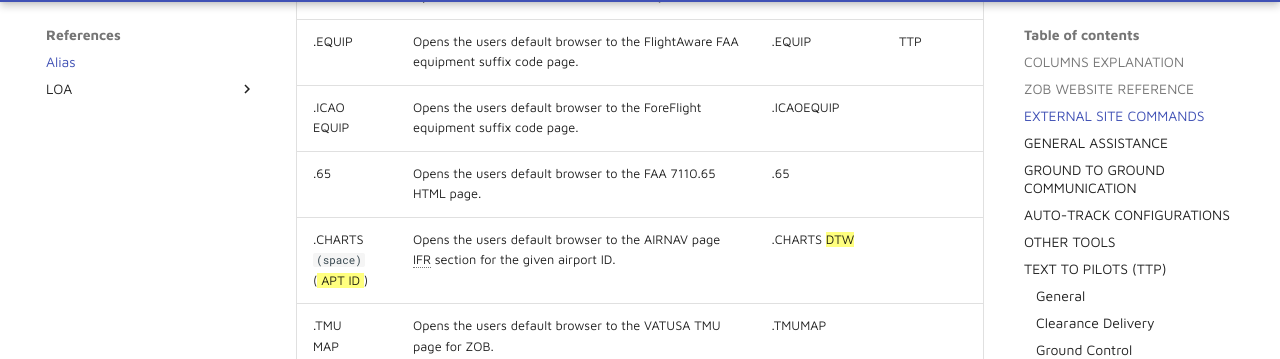
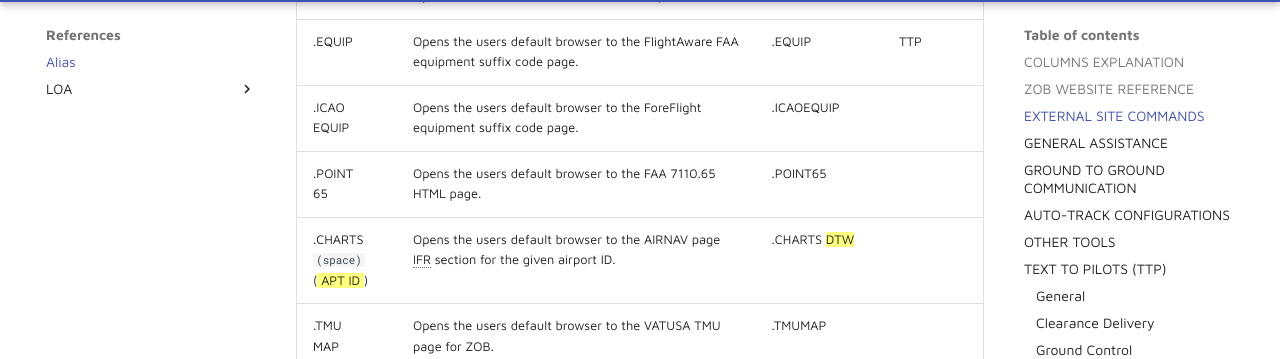
Before and after one commit to virtualZOB/refs, an MkDocs documentation site: the page built from docs/references/alias.md, in a window 1280 px wide and 900 px high, scrolled down 2313 px. Shown: the part 94-453 px from the top of the window. Built offline with MkDocs 1.6.1 and Material for MkDocs 9.7.7, drawn with Linux system fonts in a browser that asks for light colours; comment, search, counter and statistics services are not loaded.

Commit message:
Update alias.md
changed `.65` to `.POINT65` for CRC restrictions.

```diff
--- a/docs/references/alias.md
+++ b/docs/references/alias.md
@@ -47,7 +47,7 @@ See "Text to Pilots" section for context.
 |   .SKY   |   Opens the users default browser to the Skyvector site.   |   .SKY   |      |
 |   .EQUIP   |   Opens the users default browser to the FlightAware FAA equipment suffix code page.   |   .EQUIP   |   TTP   |
 |   .ICAO <br> EQUIP   |   Opens the users default browser to the ForeFlight equipment suffix code page.   |   .ICAOEQUIP   |      |
-|   .65   |   Opens the users default browser to the FAA 7110.65 HTML page.   |   .65   |      |
+|   .POINT <br> 65   |   Opens the users default browser to the FAA 7110.65 HTML page.   |   .POINT65   |      |
 |   .CHARTS <br> ``(space)`` <br> ({== APT ID ==})   |   Opens the users default browser to the AIRNAV page IFR section for the given airport ID.   |   .CHARTS {== DTW ==}   |      |
 |   .TMU <br> MAP   |   Opens the users default browser to the VATUSA TMU page for ZOB.   |   .TMUMAP   |      |
 |   .HOLDING <br> SHEET   |   Opens a hold tracking spreadsheet in google that allows the facility to coordinate simultaneous holding.   |   .HOLDINGSHEET   |      |
```
